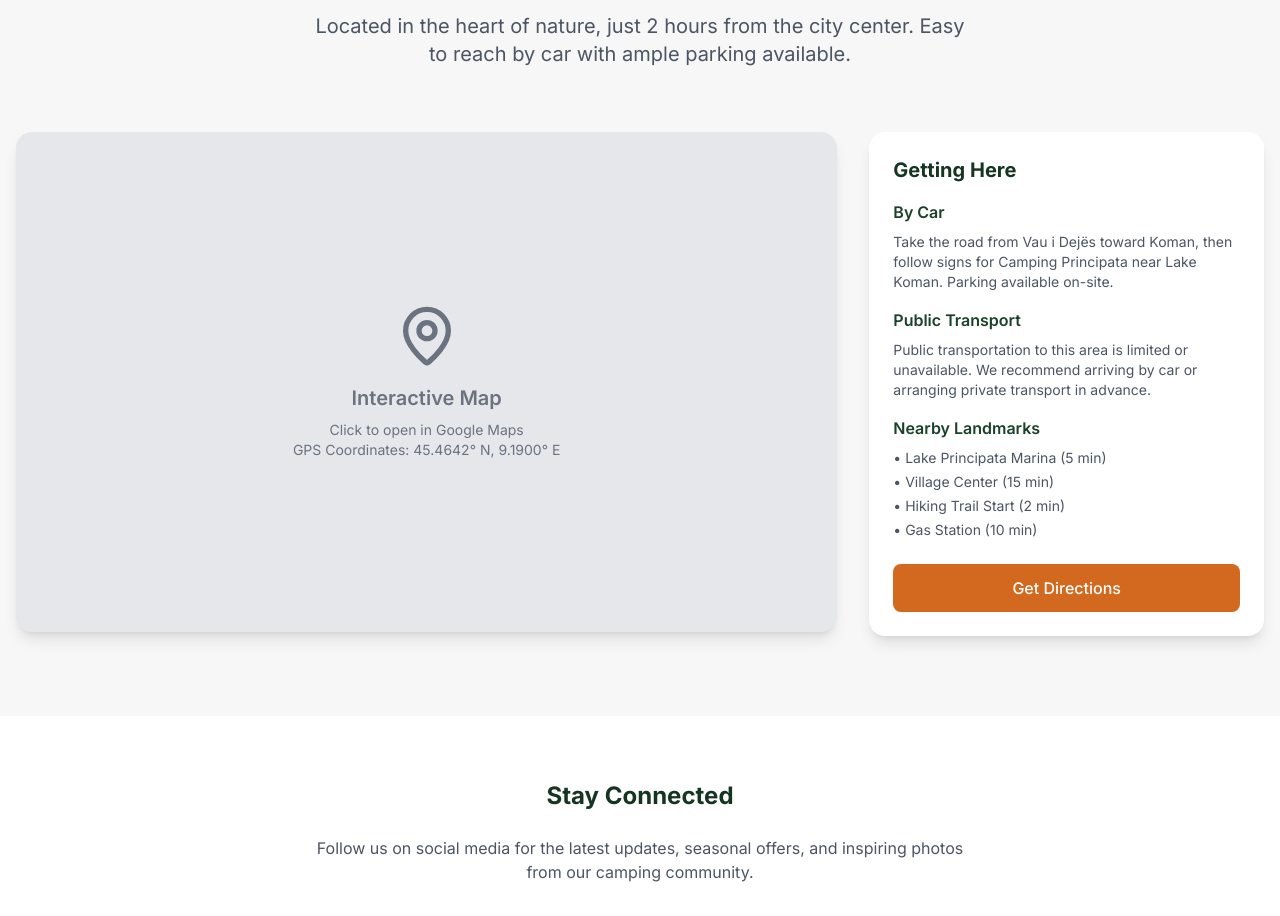
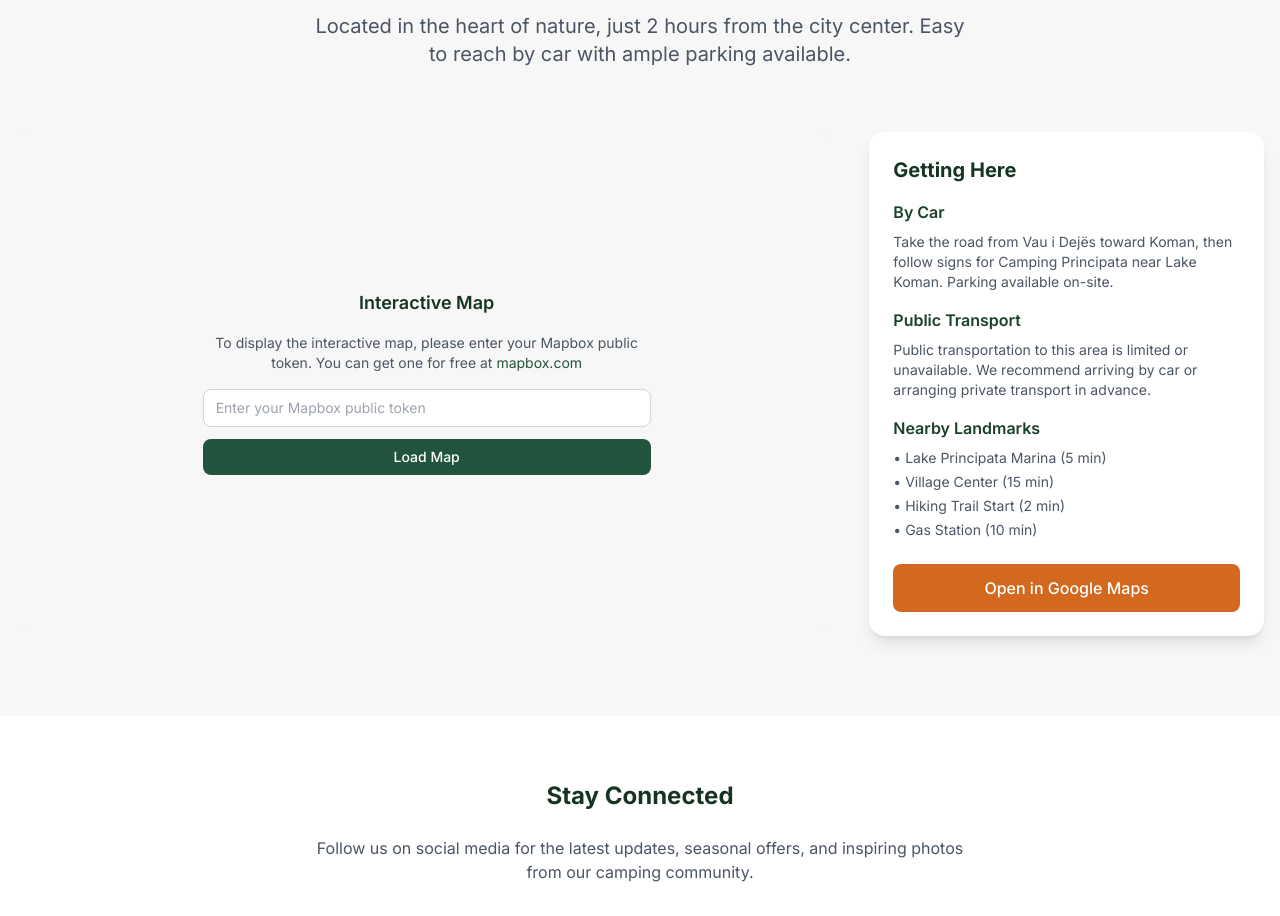
Before and after one commit to cpgersiol/principata-nature-escape, a React (Vite) app: page /contact in a window 1280 px wide. Shown: the part 1580-2496 px from the top of the page. Built offline with nearby package versions, Linux system fonts and the light colour scheme.

Commit message:
Embed interactive maps on About and Contact pages
Embed Google Maps directly on About and Contact pages.

```diff
--- a/package.json
+++ b/package.json
@@ -47,6 +47,7 @@
     "embla-carousel-react": "^8.3.0",
     "input-otp": "^1.2.4",
     "lucide-react": "^0.462.0",
+    "mapbox-gl": "^3.13.0",
     "next-themes": "^0.3.0",
     "react": "^18.3.1",
     "react-day-picker": "^8.10.1",
--- /dev/null
+++ b/src/components/Map.tsx
@@ -0,0 +1,117 @@
+
+import React, { useEffect, useRef, useState } from 'react';
+import mapboxgl from 'mapbox-gl';
+import 'mapbox-gl/dist/mapbox-gl.css';
+
+interface MapProps {
+  className?: string;
+  height?: string;
+}
+
+const Map: React.FC<MapProps> = ({ className = "", height = "h-96" }) => {
+  const mapContainer = useRef<HTMLDivElement>(null);
+  const map = useRef<mapboxgl.Map | null>(null);
+  const [mapboxToken, setMapboxToken] = useState<string>('');
+
+  useEffect(() => {
+    // Check if we have a token in localStorage
+    const savedToken = localStorage.getItem('mapbox-token');
+    if (savedToken) {
+      setMapboxToken(savedToken);
+    }
+  }, []);
+
+  useEffect(() => {
+    if (!mapContainer.current || !mapboxToken) return;
+
+    // Initialize map
+    mapboxgl.accessToken = mapboxToken;
+
+    map.current = new mapboxgl.Map({
+      container: mapContainer.current,
+      style: 'mapbox://styles/mapbox/outdoors-v12',
+      center: [19.9128, 41.8782], // Approximate coordinates for Vau i Dejës area
+      zoom: 12,
+    });
+
+    // Add navigation controls
+    map.current.addControl(
+      new mapboxgl.NavigationControl(),
+      'top-right'
+    );
+
+    // Add a marker for the camping location
+    new mapboxgl.Marker({ color: '#16a34a' })
+      .setLngLat([19.9128, 41.8782])
+      .setPopup(
+        new mapboxgl.Popup().setHTML(
+          '<div class="p-2"><strong>Camping Principata</strong><br/>Vau i Dejës - Koman Road</div>'
+        )
+      )
+      .addTo(map.current);
+
+    // Cleanup
+    return () => {
+      map.current?.remove();
+    };
+  }, [mapboxToken]);
+
+  const handleTokenSubmit = (e: React.FormEvent) => {
+    e.preventDefault();
+    const form = e.target as HTMLFormElement;
+    const formData = new FormData(form);
+    const token = formData.get('token') as string;
+
+    if (token) {
+      localStorage.setItem('mapbox-token', token);
+      setMapboxToken(token);
+    }
+  };
+
+  if (!mapboxToken) {
+    return (
+      <div className={`${height} ${className} bg-sage-50 rounded-2xl flex items-center justify-center p-6`}>
+        <div className="text-center max-w-md">
+          <h3 className="text-lg font-semibold text-forest-800 mb-4">
+            Interactive Map
+          </h3>
+          <p className="text-gray-600 mb-4 text-sm">
+            To display the interactive map, please enter your Mapbox public token.
+            You can get one for free at{' '}
+            <a
+              href="https://mapbox.com"
+              target="_blank"
+              rel="noopener noreferrer"
+              className="text-forest-600 hover:underline"
+            >
+              mapbox.com
+            </a>
+          </p>
+          <form onSubmit={handleTokenSubmit} className="space-y-3">
+            <input
+              type="text"
+              name="token"
+              placeholder="Enter your Mapbox public token"
+              className="w-full px-3 py-2 border border-gray-300 rounded-lg text-sm"
+              required
+            />
+            <button
+              type="submit"
+              className="w-full bg-forest-600 hover:bg-forest-700 text-white py-2 px-4 rounded-lg text-sm font-medium transition-colors"
+            >
+              Load Map
+            </button>
+          </form>
+        </div>
+      </div>
+    );
+  }
+
+  return (
+    <div className={`${height} ${className} rounded-2xl overflow-hidden shadow-lg`}>
+      <div ref={mapContainer} className="w-full h-full" />
+    </div>
+  );
+};
+
+export default Map;
--- a/src/pages/About.tsx
+++ b/src/pages/About.tsx
@@ -1,7 +1,7 @@
-
 import { useState, useEffect } from 'react';
 import { MapPin, ArrowRight } from 'lucide-react';
 import { Link } from 'react-router-dom';
+import Map from '../components/Map';
 
 const About = () => {
   const [visibleStats, setVisibleStats] = useState(false);
@@ -277,26 +277,13 @@ const About = () => {
                 rel="noopener noreferrer"
                 className="inline-flex items-center bg-forest-600 hover:bg-forest-700 text-white px-6 py-3 rounded-full font-semibold transition-all duration-300 transform hover:scale-105"
               >
-                Get Directions
+                Open in Google Maps
                 <ArrowRight className="ml-2" size={18} />
               </a>
             </div>
 
             <div className="animate-slide-in-right">
-              <a
-                href="https://maps.app.goo.gl/X4JUPR5LeuiSxxFt8"
-                target="_blank"
-                rel="noopener noreferrer"
-                className="cursor-pointer"
-              >
-                <div className="bg-gray-200 rounded-2xl h-96 flex items-center justify-center shadow-lg hover:shadow-xl transition-shadow duration-300">
-                  <div className="text-center text-gray-500">
-                    <MapPin size={48} className="mx-auto mb-4" />
-                    <p className="text-lg">Interactive Map</p>
-                    <p className="text-sm">Click to open in Google Maps</p>
-                  </div>
-                </div>
-              </a>
+              <Map height="h-96" />
             </div>
           </div>
         </div>
--- a/src/pages/Contact.tsx
+++ b/src/pages/Contact.tsx
@@ -1,5 +1,5 @@
-
 import { MapPin, Phone, MessageCircle } from 'lucide-react';
+import Map from '../components/Map';
 
 const ContactPage = () => {
   const contactInfo = [
@@ -135,25 +135,9 @@ const ContactPage = () => {
           </div>
 
           <div className="grid grid-cols-1 lg:grid-cols-3 gap-8 items-start">
-            {/* Map Placeholder */}
+            {/* Interactive Map */}
             <div className="lg:col-span-2">
-              <a
-                href="https://maps.app.goo.gl/X4JUPR5LeuiSxxFt8"
-                target="_blank"
-                rel="noopener noreferrer"
-                className="cursor-pointer"
-              >
-                <div className="bg-gray-200 rounded-2xl h-96 lg:h-[500px] flex items-center justify-center shadow-lg animate-scale-in hover:shadow-xl transition-shadow duration-300">
-                  <div className="text-center text-gray-500">
-                    <MapPin size={64} className="mx-auto mb-4" />
-                    <h3 className="text-xl font-semibold mb-2">Interactive Map</h3>
-                    <p className="text-sm">
-                      Click to open in Google Maps<br />
-                      GPS Coordinates: 45.4642° N, 9.1900° E
-                    </p>
-                  </div>
-                </div>
-              </a>
+              <Map height="h-96 lg:h-[500px]" className="animate-scale-in" />
             </div>
 
             {/* Directions */}
@@ -196,7 +180,7 @@ const ContactPage = () => {
                   rel="noopener noreferrer"
                   className="w-full mt-6 bg-earth-500 hover:bg-earth-600 text-white py-3 px-4 rounded-lg font-medium transition-colors duration-200 block text-center"
                 >
-                  Get Directions
+                  Open in Google Maps
                 </a>
               </div>
             </div>
```
Also changed, not shown: 1 other file (tests, documents, lock files or other folders).
